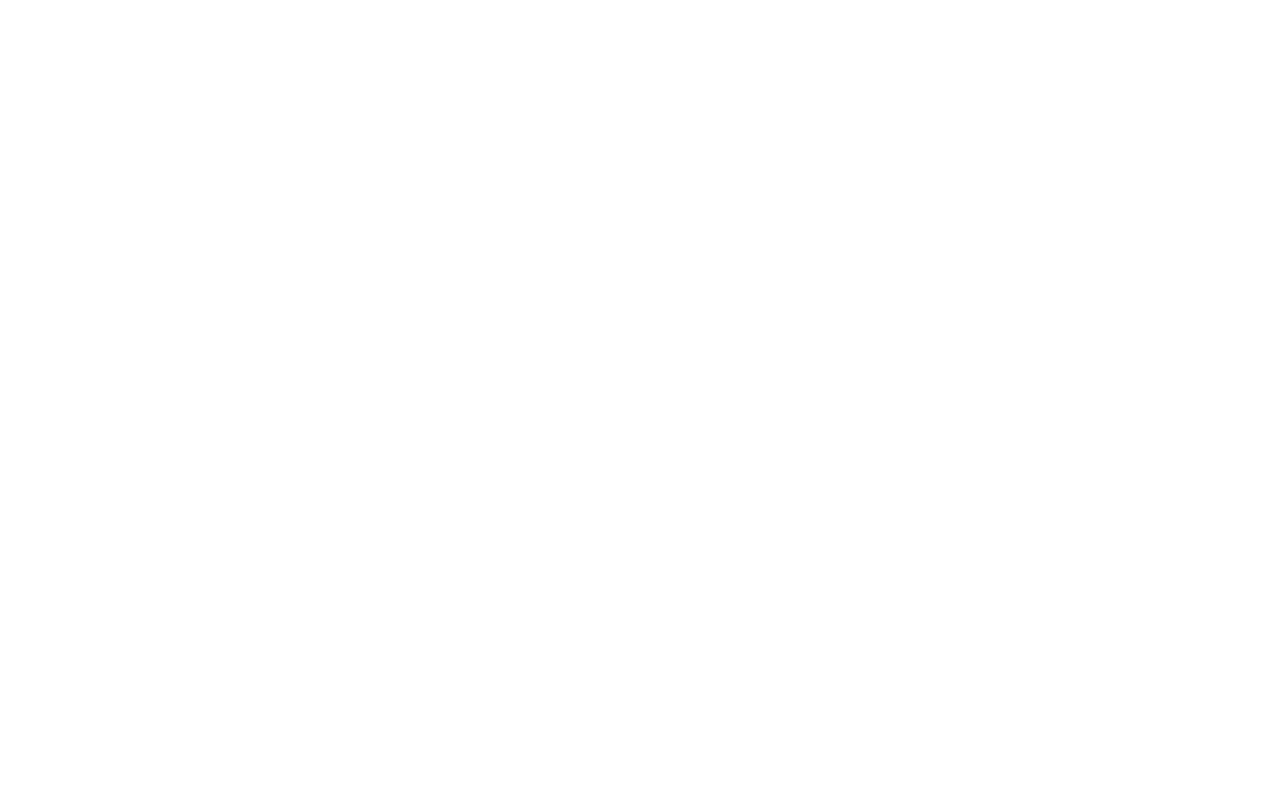
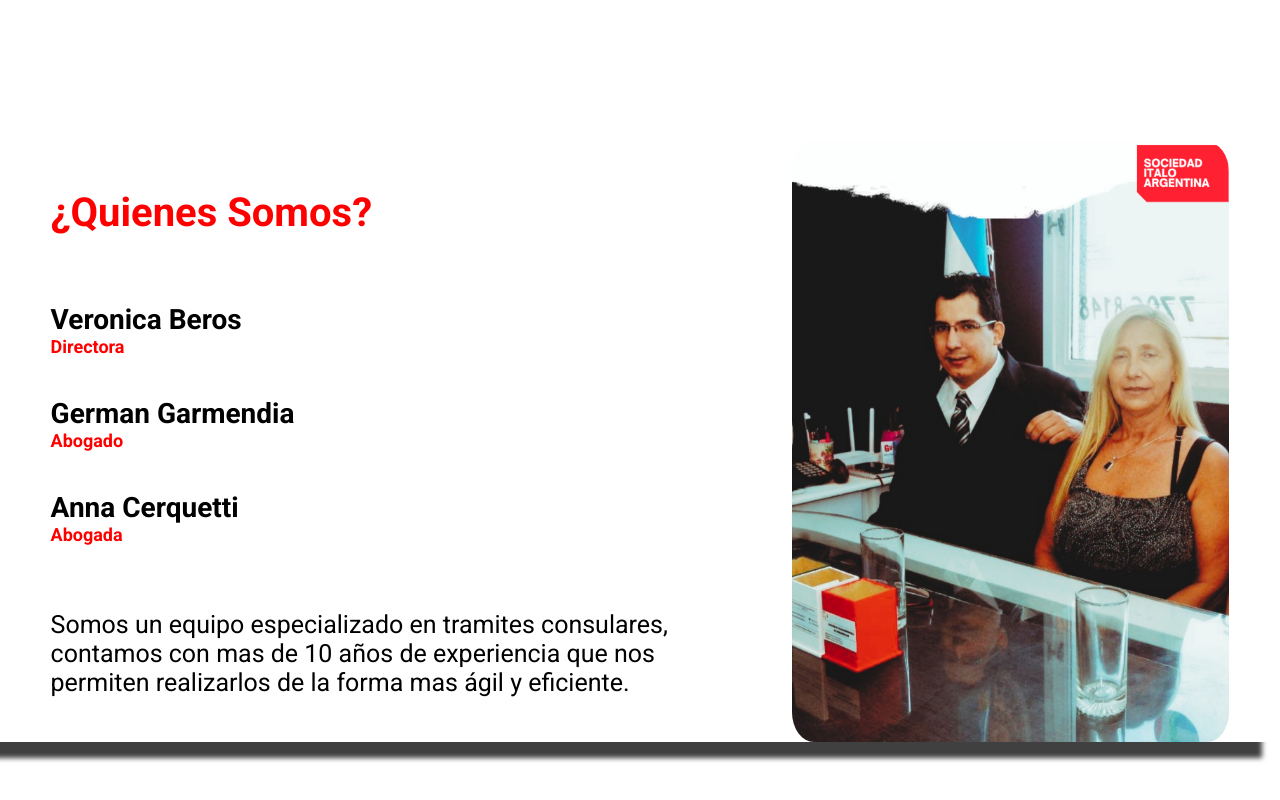
Before and after one commit to micaelgomez/Freelancer-Sta-ItaloArgentina, a React (Create React App) app: page / in a window 1280 px wide. Shown: the part 837-1637 px from the top of the page. Before the commit the page ends 800 px from the top, so only its background shows below. Built offline with nearby package versions, Linux system fonts and the light colour scheme.

Commit message:
efecto 3

```diff
--- a/src/App.js
+++ b/src/App.js
@@ -18,9 +18,9 @@
       </div>
 
       <Landing />
-      {/* <Team />
+      <Team />
 
-      <Slide left>
+      {/* <Slide left>
         <Services />
       </Slide>
 
```
